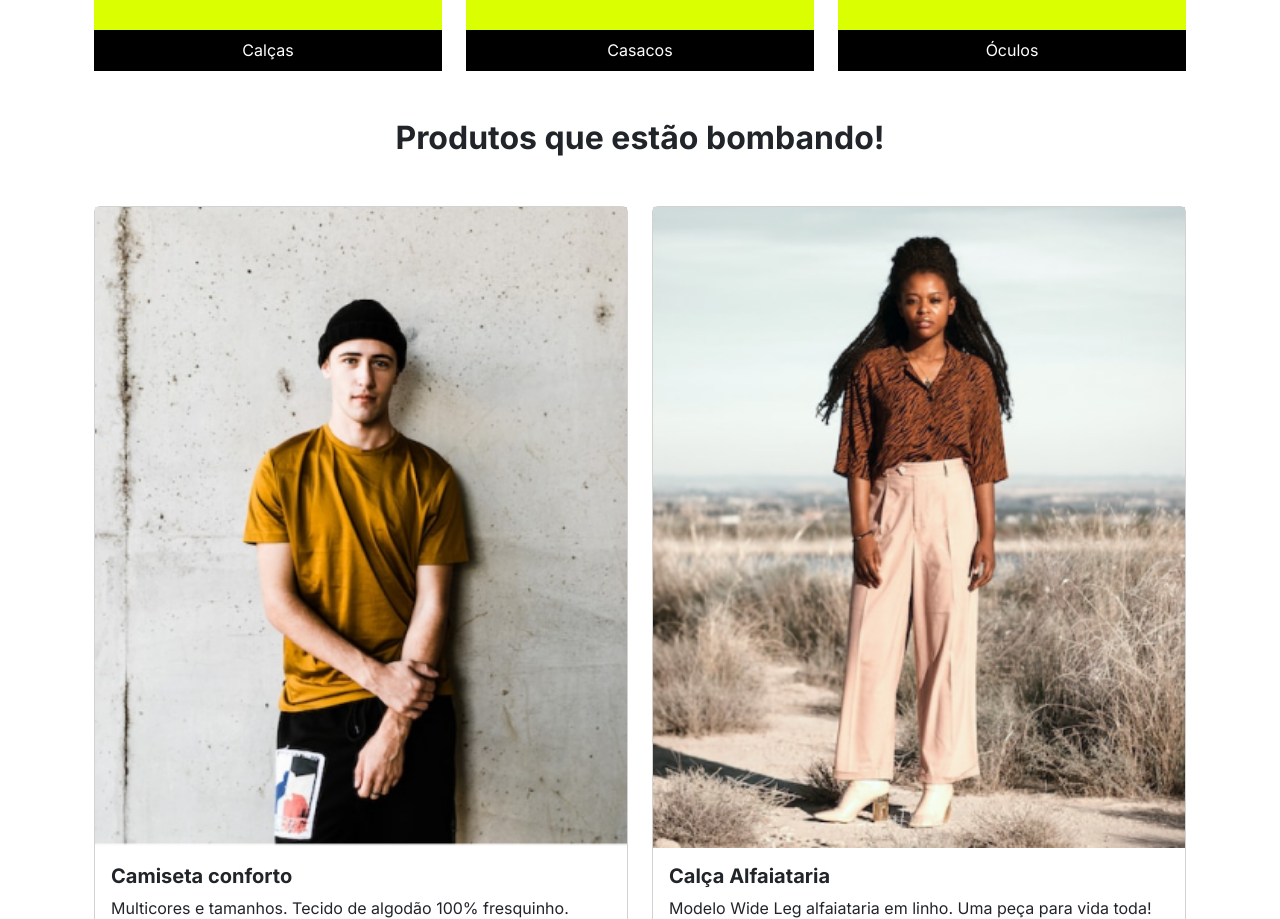
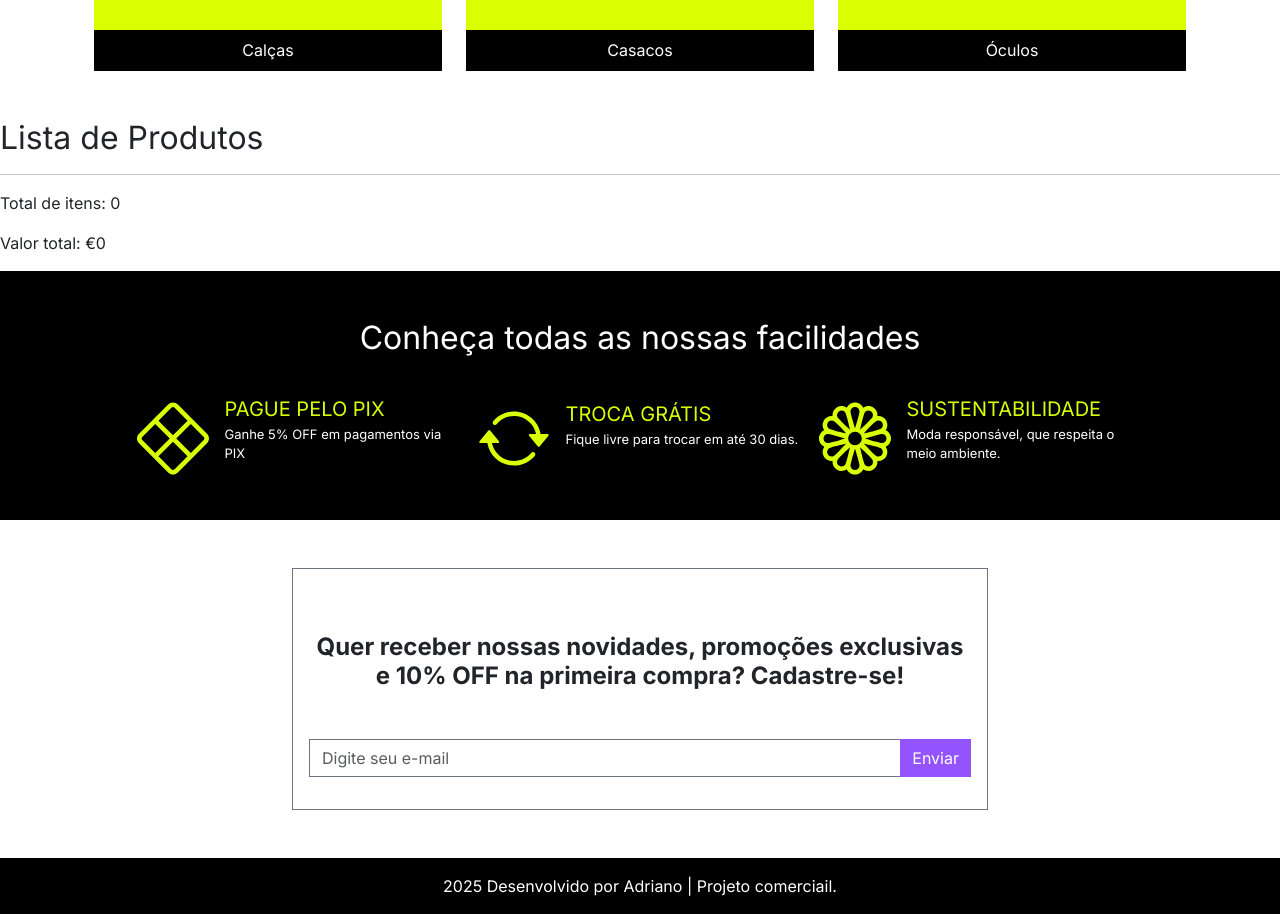
Before and after one commit to Adrianodosanjoos/Meteora-Store, a React (Vite) app: page / in a window 1280 px wide. Shown: the part 1291-2210 px from the top of the page. Built offline with nearby package versions, Linux system fonts and the light colour scheme.

Commit message:
Atualização

```diff
--- a/src/components/Produtos/index.jsx
+++ b/src/components/Produtos/index.jsx
@@ -1,29 +1,35 @@
-import React, { useContext } from "react";
-import Produto from "./Produto";
-import produtos from "@/mocks/produtos.json";
-import Titulo from "@/components/Titulo";
-import { useCarrinhoContext } from "@/hooks/useCarrinhocontext";
-
+import React from "react";
+import { useCarrinhoContext } from "@/hooks/useCarrinhoContext"; // import corrigido
 
 const Produtos = () => {
-  const { adicionarProduto } = useCarrinhoContext()
+  const {
+    carrinho,
+    adicionarProduto,
+    removerProduto,
+    removerProdutoCarrinho,
+    valorTotal,
+    quantidade,
+  } = useCarrinhoContext();
+
   return (
-    <section role="produtos" aria-label="Produtos que estão bombando!">
-      <Titulo>Produtos que estão bombando!</Titulo>
-      <div className="container row mx-auto">
-        {produtos.map((produto) => (
-          <Produto
-            key={produto.id}
-            {...produto}
-            adicionarProduto={adicionarProduto}
-          />
-        ))}
-      </div>
-    </section>
+    <div>
+      <h2>Lista de Produtos</h2>
+      {carrinho.map((item) => (
+        <div key={item.id}>
+          <p>{item.nome} - €{item.preco}</p>
+          <p>Quantidade: {item.quantidade}</p>
+          <button onClick={() => adicionarProduto(item)}>Adicionar</button>
+          <button onClick={() => removerProduto(item.id)}>Remover</button>
+          <button onClick={() => removerProdutoCarrinho(item.id)}>
+            Remover do carrinho
+          </button>
+        </div>
+      ))}
+      <hr />
+      <p>Total de itens: {quantidade}</p>
+      <p>Valor total: €{valorTotal}</p>
+    </div>
   );
 };
 
-
-
-
 export default Produtos;
```
